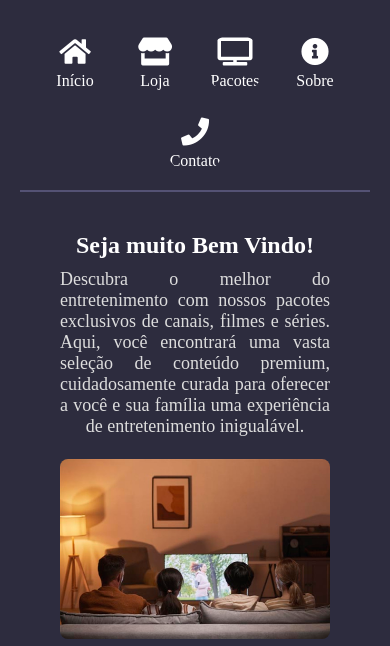
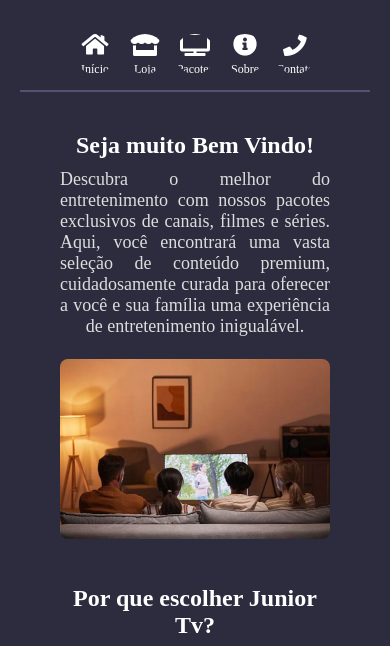
Before and after one commit to kibizkat/meusite, a plain HTML site: page index.html in a window 390 px wide. Shown: the part 84-730 px from the top of the page. Drawn offline with Linux system fonts and the light colour scheme.

Commit message:
Update styles.css

```diff
--- a/styles.css
+++ b/styles.css
@@ -323,21 +323,21 @@ li {
     }
 
     .icon-container {
-        gap: 20px; /* Reduzir o espaço entre ícones em telas menores */
+        gap: 10px; /* Reduzir o espaço entre ícones em telas menores */
     }
 
     .icon {
-        width: 60px;
-        height: 60px;
-        flex: 0 1 60px; /* Ajustar a flexibilidade dos ícones */
+        width: 40px;
+        height: 40px;
+        flex: 0 1 40px; /* Ajustar a flexibilidade dos ícones */
     }
 
     .icon a {
-        font-size: 16px;
+        font-size: 12px;
     }
 
     .icon i {
-        font-size: 28px;
+        font-size: 24px;
     }
 
     .pacote-grid {
```
